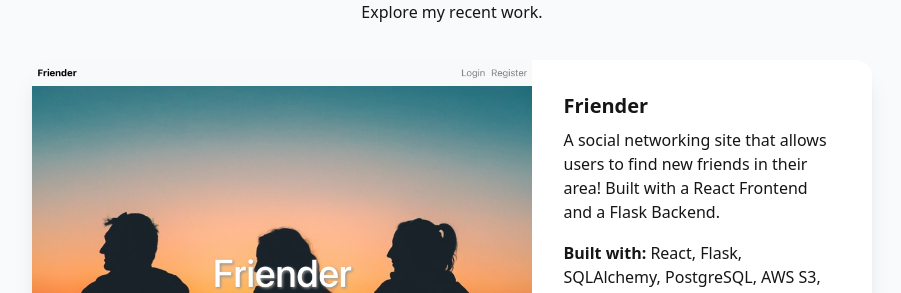
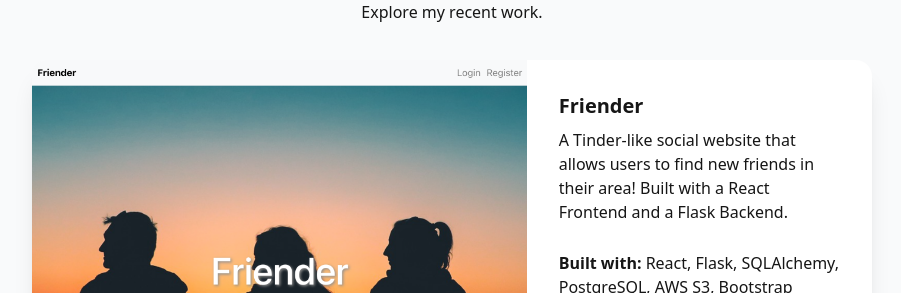
Before and after one commit to celestekilgore/personal-site-2, a React (Create React App) app: page / in a window 1280 px wide. Shown: the part 1740-2033 px from the top of the page, without its empty margins (188-1089 px from the left). Built offline with nearby package versions, Linux system fonts and the light colour scheme.

Commit message:
made some small grammar tweaks

```diff
--- a/src/ProjectList.js
+++ b/src/ProjectList.js
@@ -10,7 +10,7 @@ function ProjectList() {
               <figure><img src="friender.png" alt="Album" /></figure>
               <div className="card-body">
                 <h2 className="card-title">Friender</h2>
-                <p className="text-left">A social networking site that allows users to find new friends in their area! Built with a React Frontend and a Flask Backend.</p>
+                <p className="text-left">A Tinder-like social website that allows users to find new friends in their area! Built with a React Frontend and a Flask Backend.</p>
                 <p className="text-left"><b>Built with: </b>React, Flask, SQLAlchemy, PostgreSQL, AWS S3, Bootstrap</p>
                 <div className="card-actions justify-end">
                   <a className="btn btn-primary" href="https://github.com/celestekilgore/friender-frontend" target="_blank" rel="noreferrer">Frontend
```
